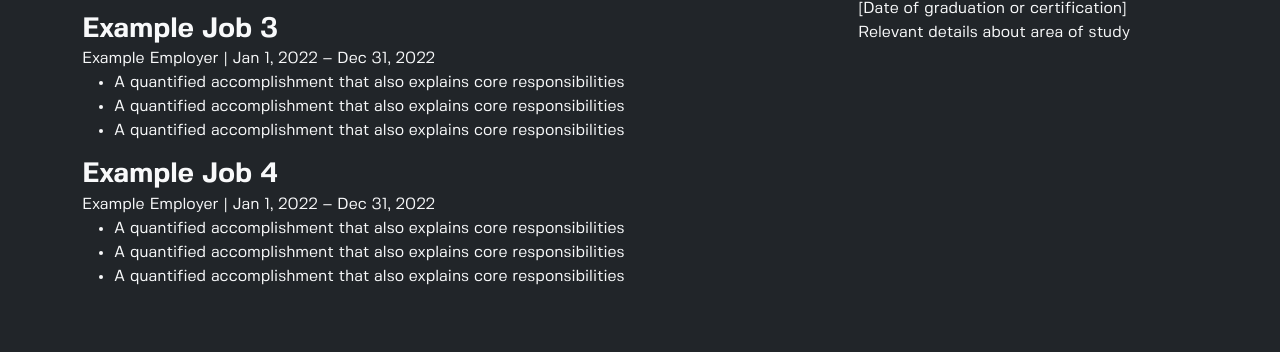
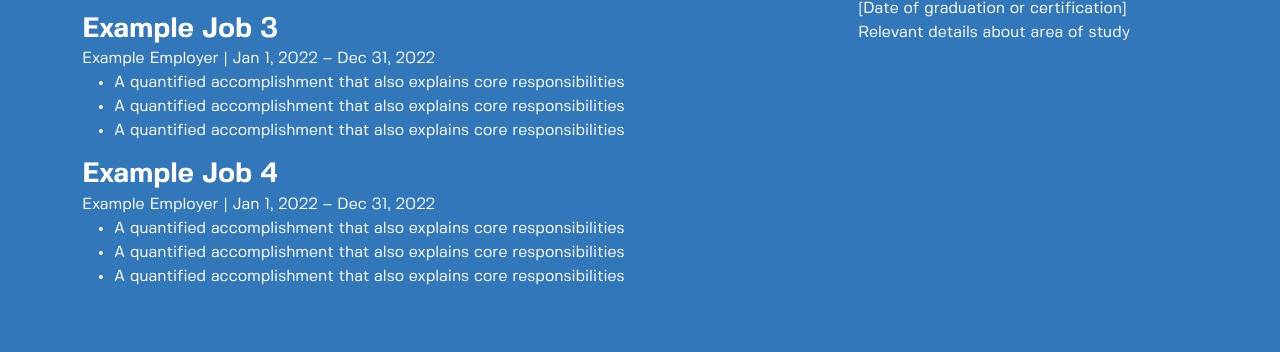
Before and after one commit to bconrad208/brett-resume, a plain HTML site: page index.html in a window 1280 px wide. Shown: the part 526-878 px from the top of the page. Drawn offline with Linux system fonts and the light colour scheme.

Commit message:
Color tweak

```diff
--- a/index.html
+++ b/index.html
@@ -7,7 +7,9 @@
     <title>Brett Conrad | Bar Manager and Mixologist Resume</title>
     <link href="assets/dist/css/bootstrap.min.css" rel="stylesheet">
   </head>
-  <body class="bg-dark text-light">
+  <body>
+
+    <!-- https://www.linkedin.com/in/brett-conrad-bc-bartending/ -->
 
     <div class="container">
       <main>
@@ -117,7 +119,7 @@
         font-style: oblique;
       }
 
-      body { font-family: "Fivo Sans Regular", sans; background-color: #397BCA;}
+      body { font-family: "Fivo Sans Regular", sans; color: #fff; background-color: #3377BB;}
       h1, h2, h3, h4, h5 { font-family: "Fivo Sans Bold", sans; }
       h2 { border-bottom: 3px solid #FFF; }
 
```
